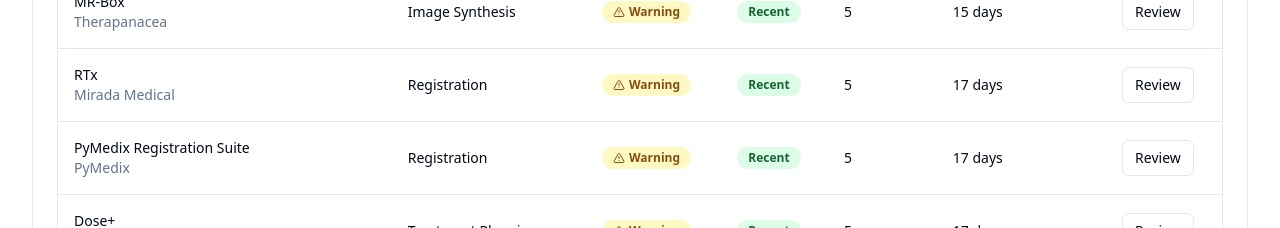
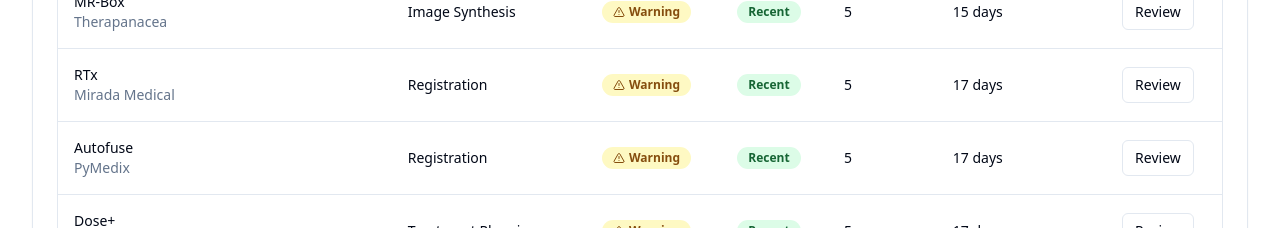
Before and after one commit to DLinRT-eu/website, a React (Vite) app: page /review in a window 1280 px wide. Shown: the part 2340-2568 px from the top of the page. Built offline with nearby package versions, Linux system fonts and the light colour scheme.

Commit message:
Code edited in Lovable Code Editor
Edited UI in Lovable

```diff
--- a/src/data/products/registration/pymedix.ts
+++ b/src/data/products/registration/pymedix.ts
@@ -4,7 +4,7 @@ import { ProductDetails } from "@/types/productDetails";
 export const PYMEDIX_PRODUCTS: ProductDetails[] = [
   {
     id: "pymedix-registration",
-    name: "PyMedix Registration Suite",
+    name: "Autofuse",
     company: "PyMedix",
     companyUrl: "https://pymedix.com/",
     productUrl: "https://pymedix.com/registration/",
@@ -14,7 +14,7 @@ export const PYMEDIX_PRODUCTS: ProductDetails[] = [
     category: "Registration",
     certification: "CE",
     logoUrl: "/logos/pymedix.png",
-    website: "https://pymedix.com/registration/",
+    website: "https://pymedix.com//",
     anatomicalLocation: ["Head & Neck", "Thorax", "Abdomen", "Pelvis"],
     modality: ["CT", "MRI", "PET"],
     subspeciality: "Radiation Oncology",
```
